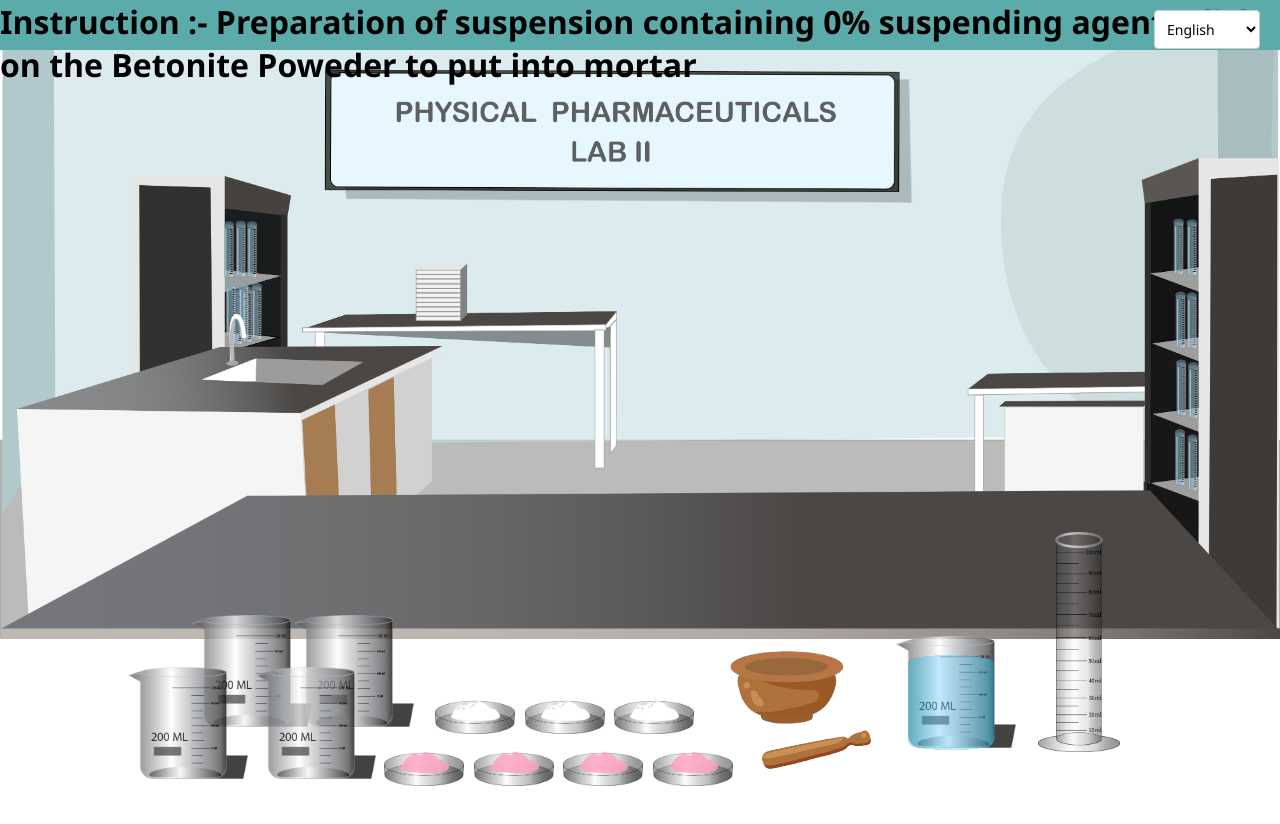
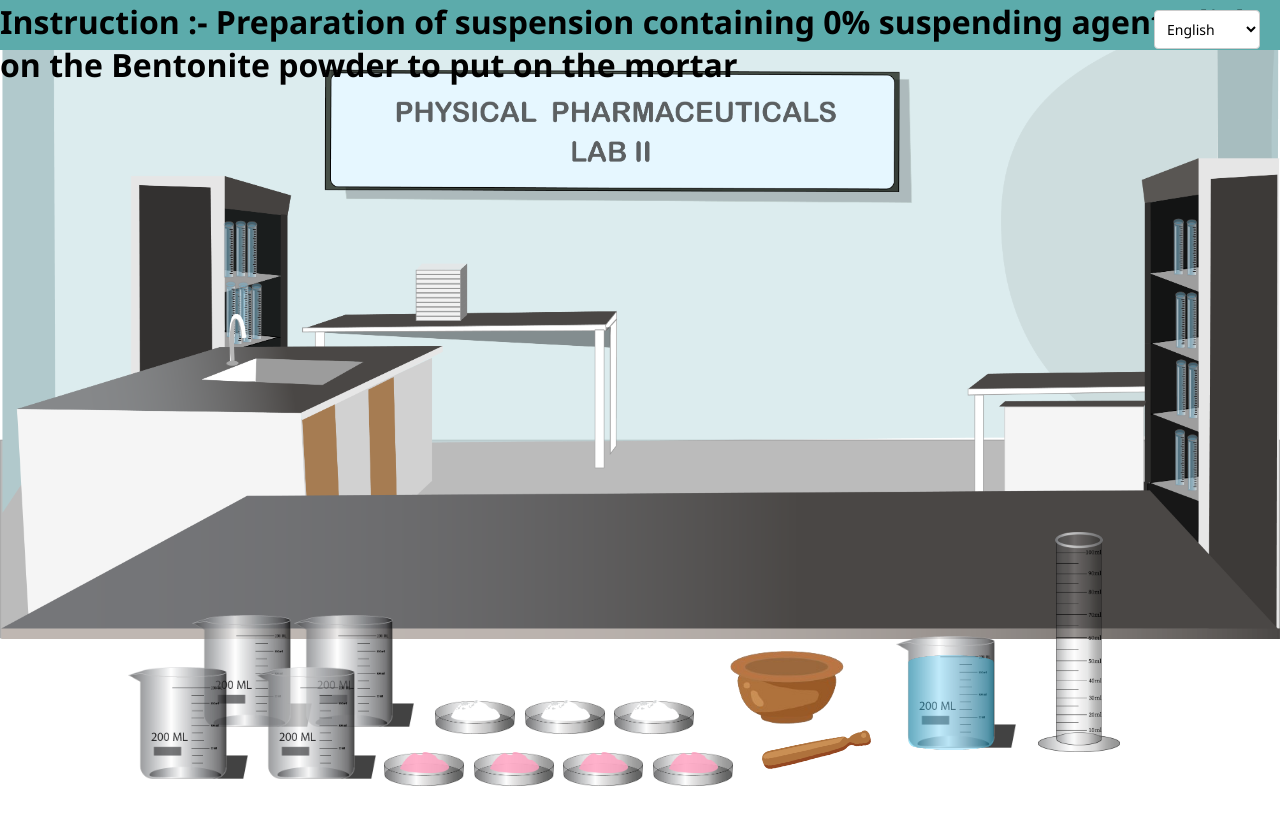
Before and after one commit to virtual-labs/exp-single-suspending-agent-iitk, a plain HTML site: page experiment/simulation/index.html in a window 1280 px wide. Shown: the top 824 px of the page. Drawn offline with nearby package versions, Linux system fonts and the light colour scheme.

Commit message:
Fix typo in instruction text for simulation

```diff
--- a/experiment/simulation/index.html
+++ b/experiment/simulation/index.html
@@ -9,7 +9,7 @@
     <!-- <div class="container"> -->
 
     <div class="inst-container">
-            <h1>Instruction :- Preparation of suspension containing 0% suspending agent, Click on the Betonite Poweder to put into mortar</h1>
+            <h1>Instruction :- Preparation of suspension containing 0% suspending agent, click on the Bentonite powder to put on the mortar</h1>
     </div>
     <div class="language-select">
             <select id="languageSelector" class="lang-dropdown">
```
